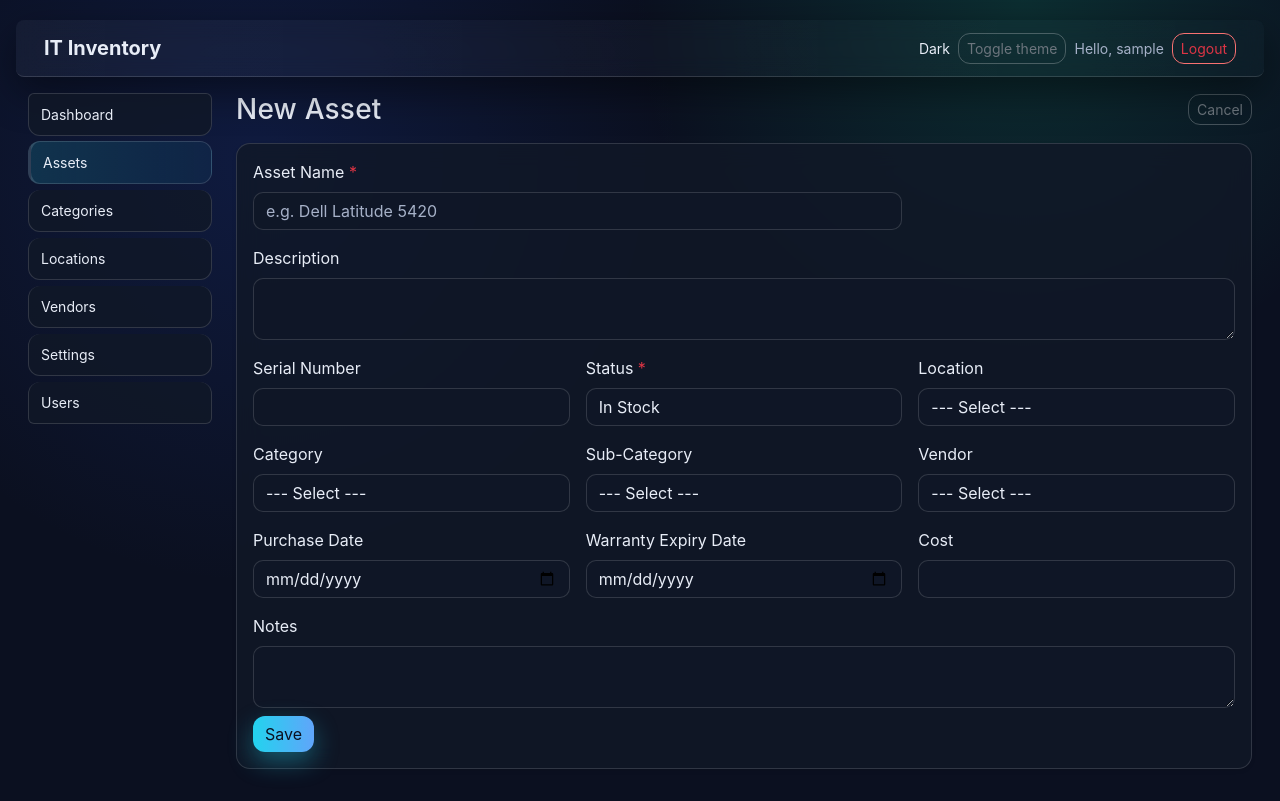
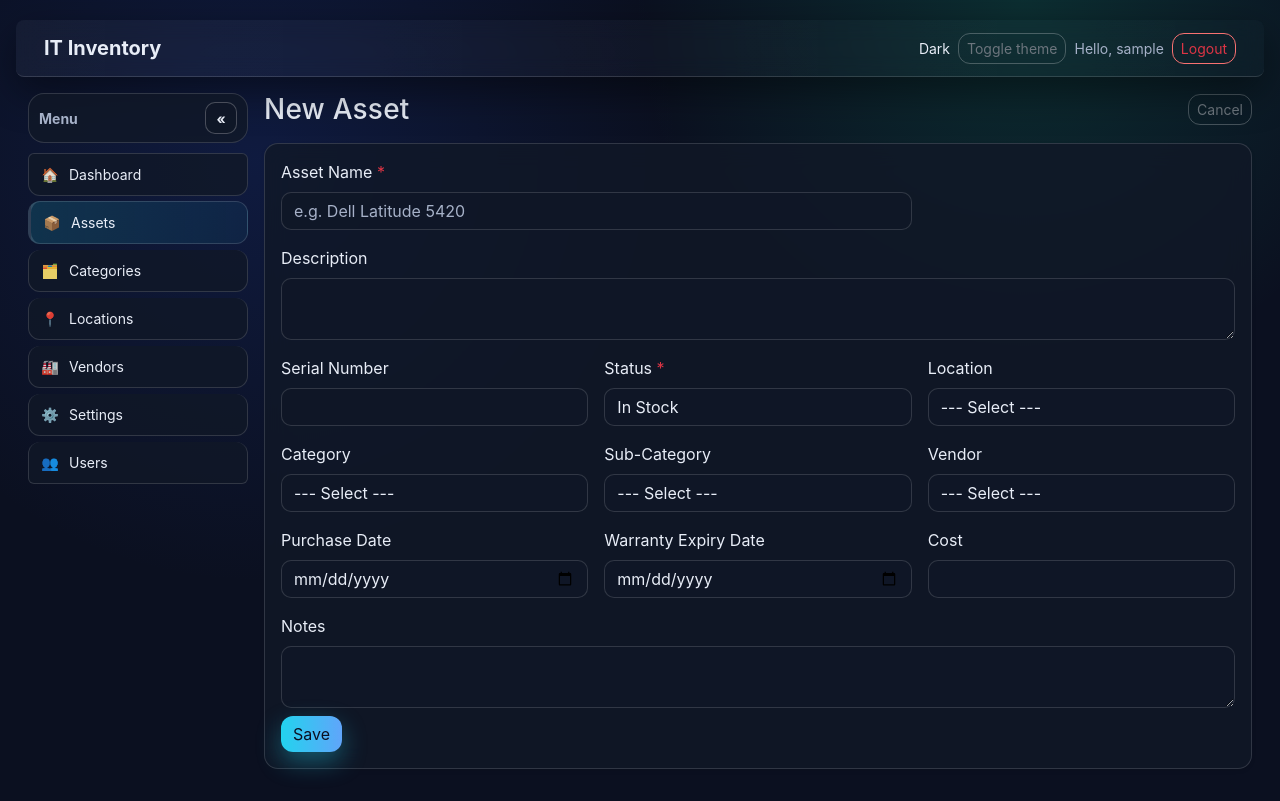
Before and after one commit to ItsCryp7iC/inventory-management-app, a Flask app: page /assets/new in a window 1280 px wide. Run offline with Flask 3, Linux system fonts and the light colour scheme; the visitor is signed in with stand-in values (Sample User, id 1); data that the repository does not hold is empty; some libraries are stand-ins or nearby versions.

Commit message:
Sidebar redesign with icons, collapse/expand toggle, and a compact stacked state; added toggle header box.

```diff
--- a/app/static/css/main.css
+++ b/app/static/css/main.css
@@ -50,9 +50,27 @@
 }
 
 .app-shell {
-  max-width: 1800px;
+  max-width: 1700px;
   margin: 0 auto;
   padding: 20px 16px 32px;
+}
+
+.layout-shell {
+  display: flex;
+  gap: 16px;
+  align-items: flex-start;
+  width: 100%;
+}
+
+.main-col {
+  flex: 1;
+  min-width: 0;
+}
+
+@media (max-width: 991px) {
+  .layout-shell {
+    flex-direction: column;
+  }
 }
 
 /* Bootstrap components (override politely) */
@@ -304,3 +322,165 @@
     color: var(--text) !important;
     border-left: 3px solid var(--accent);
 }
+
+/* Sidebar collapse */
+.sidebar-col {
+    position: relative;
+    width: 220px;
+    max-width: 220px;
+    transition: width 0.25s ease, padding 0.25s ease, margin 0.25s ease;
+    overflow: visible;
+}
+
+.sidebar-collapsed .sidebar-col {
+    width: 68px;
+    max-width: 68px;
+    padding: 4px 4px;
+    margin: 0;
+    overflow: visible;
+}
+
+.sidebar-collapsed .main-col {
+    flex: 1 1 auto;
+    max-width: 100%;
+    width: 100%;
+}
+
+.sidebar-collapsed .navbar {
+    border-radius: 12px;
+}
+
+.sidebar-nav .list-group-item {
+    display: flex;
+    align-items: center;
+    gap: 10px;
+    transition: background 0.18s ease, color 0.18s ease;
+    min-height: 40px;
+    justify-content: flex-start;
+}
+
+.sidebar-nav .nav-label {
+    transition: opacity 0.16s ease, transform 0.16s ease;
+}
+
+.sidebar-collapsed .sidebar-nav .nav-label {
+    opacity: 0;
+    transform: none;
+    pointer-events: none;
+    width: 0;
+    margin: 0;
+}
+
+.sidebar-collapsed .sidebar-nav .nav-icon {
+    font-size: 18px;
+    opacity: 1;
+}
+
+.sidebar-nav .nav-icon {
+    width: 18px;
+    text-align: center;
+    opacity: 0.9;
+}
+
+.sidebar-collapsed .sidebar-nav .nav-icon {
+    margin: 0 auto;
+}
+
+.sidebar-collapsed .sidebar-nav .list-group-item {
+    padding: 10px;
+    background: transparent !important;
+    border-color: var(--border) !important;
+    margin-bottom: 8px;
+    justify-content: center;
+    align-items: center;
+    min-height: 48px;
+    height: 48px;
+    width: 100%;
+    border-radius: 12px;
+    gap: 0;
+    text-align: center;
+}
+
+.sidebar-collapsed .sidebar-nav .list-group-item.active {
+    background: rgba(34, 211, 238, 0.18) !important;
+    border-color: var(--accent) !important;
+    border-left: 0;
+}
+
+.sidebar-toggle-btn {
+    width: 32px;
+    height: 32px;
+    border-radius: 10px;
+    padding: 0;
+    display: inline-flex;
+    align-items: center;
+    justify-content: center;
+    position: relative;
+    right: auto;
+    top: auto;
+    z-index: 4;
+    box-shadow: 0 8px 20px rgba(0,0,0,0.25);
+    background: var(--surface);
+    border-color: var(--border);
+    color: var(--text);
+    font-weight: bold;
+    transition: transform 0.2s ease, box-shadow 0.2s ease, background 0.2s ease;
+    border-width: 1px;
+    border-radius: 10px;
+}
+
+.sidebar-toggle-btn:hover {
+    transform: translateX(2px);
+    box-shadow: 0 10px 24px rgba(0,0,0,0.3);
+}
+
+.sidebar-header {
+    position: sticky;
+    top: 0;
+    z-index: 3;
+    background: transparent;
+    padding: 4px 2px;
+}
+
+.sidebar-collapsed .sidebar-header {
+    justify-content: center;
+}
+
+.sidebar-collapsed .sidebar-header .fw-bold {
+    opacity: 0;
+    width: 0;
+    overflow: hidden;
+}
+
+.sidebar-header-box {
+    display: flex;
+    align-items: center;
+    justify-content: space-between;
+    gap: 8px;
+    padding: 8px 10px;
+    border-radius: 16px;
+    background: var(--surface);
+    border: 1px solid var(--border);
+    margin-bottom: 10px;
+    position: sticky;
+    top: 0;
+    z-index: 3;
+}
+
+.sidebar-collapsed .sidebar-header-box {
+    justify-content: center;
+    padding: 6px;
+}
+
+.sidebar-collapsed .sidebar-header-box .fw-bold {
+    opacity: 0;
+    width: 0;
+    overflow: hidden;
+}
+
+.sidebar-header-box .sidebar-toggle-btn {
+    position: relative;
+    right: auto;
+    top: auto;
+    box-shadow: none;
+}
--- a/app/static/js/theme-toggle.js
+++ b/app/static/js/theme-toggle.js
@@ -6,6 +6,7 @@
 document.addEventListener("DOMContentLoaded", function () {
     const btn = document.getElementById("theme-toggle-btn");
     const label = document.getElementById("theme-label");
+    const sidebarToggle = document.getElementById("sidebar-toggle");
 
     function applyTheme(theme) {
         document.documentElement.setAttribute("data-theme", theme);
@@ -21,4 +22,28 @@
         applyTheme(nextTheme);
         location.reload(); // ensures Bootstrap recalculates colors cleanly
     });
+
+    // Sidebar collapse toggle
+    const sidebarStateKey = "sidebar-collapsed";
+    const body = document.body;
+
+    function applySidebar(collapsed) {
+        if (collapsed) {
+            body.classList.add("sidebar-collapsed");
+            if (sidebarToggle) sidebarToggle.textContent = "»";
+            localStorage.setItem(sidebarStateKey, "1");
+        } else {
+            body.classList.remove("sidebar-collapsed");
+            if (sidebarToggle) sidebarToggle.textContent = "«";
+            localStorage.removeItem(sidebarStateKey);
+        }
+    }
+
+    const storedSidebar = localStorage.getItem(sidebarStateKey) === "1";
+    applySidebar(storedSidebar);
+
+    sidebarToggle?.addEventListener("click", () => {
+        const collapsed = body.classList.contains("sidebar-collapsed");
+        applySidebar(!collapsed);
+    });
 });
--- a/app/templates/base.html
+++ b/app/templates/base.html
@@ -46,49 +46,67 @@
         </div>
     </nav>
 
-    <div class="container-fluid">
-        <div class="row">
+    <div class="container-fluid layout-shell">
         <!-- Sidebar -->
-            <aside class="col-12 col-md-3 col-lg-2 mb-3">
+        <aside class="sidebar-col">
+            <div class="sidebar-header-box">
+                <span class="fw-bold small text-muted">Menu</span>
+                <button
+                    class="btn btn-sm btn-outline-secondary sidebar-toggle-btn"
+                    type="button"
+                    id="sidebar-toggle"
+                    aria-label="Toggle sidebar"
+                    title="Toggle sidebar"
+                >
+                    «
+                </button>
+            </div>
             <div class="list-group small sidebar-nav">
                 {% if current_user.is_authenticated and current_user.is_admin %}
                     <a href="{{ url_for('main.index') }}" class="list-group-item list-group-item-action{% if request.endpoint == 'main.index' %} active{% endif %}">
-                            Dashboard
+                        <span class="nav-icon">🏠</span>
+                        <span class="nav-label">Dashboard</span>
                     </a>
                     <a href="{{ url_for('assets.list_assets') }}" class="list-group-item list-group-item-action{% if request.endpoint and request.endpoint.startswith('assets.') %} active{% endif %}">
-                            Assets
+                        <span class="nav-icon">📦</span>
+                        <span class="nav-label">Assets</span>
                     </a>
 
                     <a href="{{ url_for('categories.list_categories') }}"
                     class="list-group-item list-group-item-action{% if request.endpoint and request.endpoint.startswith('categories.') %} active{% endif %}">
-                            Categories
+                        <span class="nav-icon">🗂️</span>
+                        <span class="nav-label">Categories</span>
                     </a>
 
                     <a href="{{ url_for('locations.list_locations') }}"
                     class="list-group-item list-group-item-action{% if request.endpoint and request.endpoint.startswith('locations.') %} active{% endif %}">
-                            Locations
+                        <span class="nav-icon">📍</span>
+                        <span class="nav-label">Locations</span>
                     </a>
 
                     <a href="{{ url_for('vendors.list_vendors') }}"
                     class="list-group-item list-group-item-action{% if request.endpoint and request.endpoint.startswith('vendors.') %} active{% endif %}">
-                            Vendors
+                        <span class="nav-icon">🏭</span>
+                        <span class="nav-label">Vendors</span>
                     </a>
 
                     <a href="{{ url_for('settings.general_settings') }}"
                     class="list-group-item list-group-item-action{% if request.endpoint and request.endpoint.startswith('settings.') %} active{% endif %}">
-                            Settings
+                        <span class="nav-icon">⚙️</span>
+                        <span class="nav-label">Settings</span>
                     </a>
 
                     <a href="{{ url_for('admin.list_users') }}"
                     class="list-group-item list-group-item-action">
-                            Users
+                        <span class="nav-icon">👥</span>
+                        <span class="nav-label">Users</span>
                     </a>
                 {% endif %}
             </div>
         </aside>
 
         <!-- Main content -->
-            <main class="col-12 col-md-9 col-lg-10">
+        <main class="main-col">
                         <!-- Flash messages -->
             {% with messages = get_flashed_messages(with_categories=true) %}
                 {% if messages %}
@@ -106,7 +124,6 @@
         </main>
     </div>
 </div>
-</div>
 
 <!-- Bootstrap JS (CDN) -->
 <script
```
Lines whose indentation alone changed are shown as unchanged.
